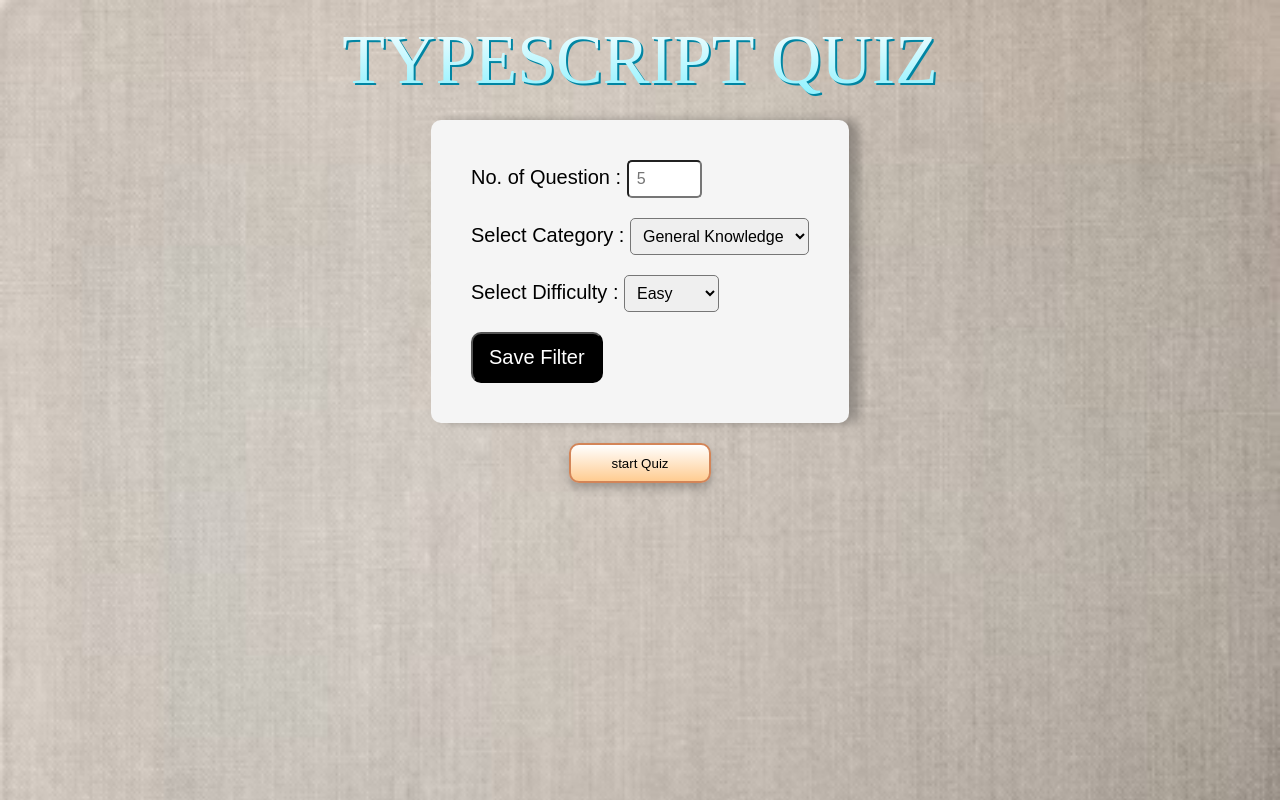
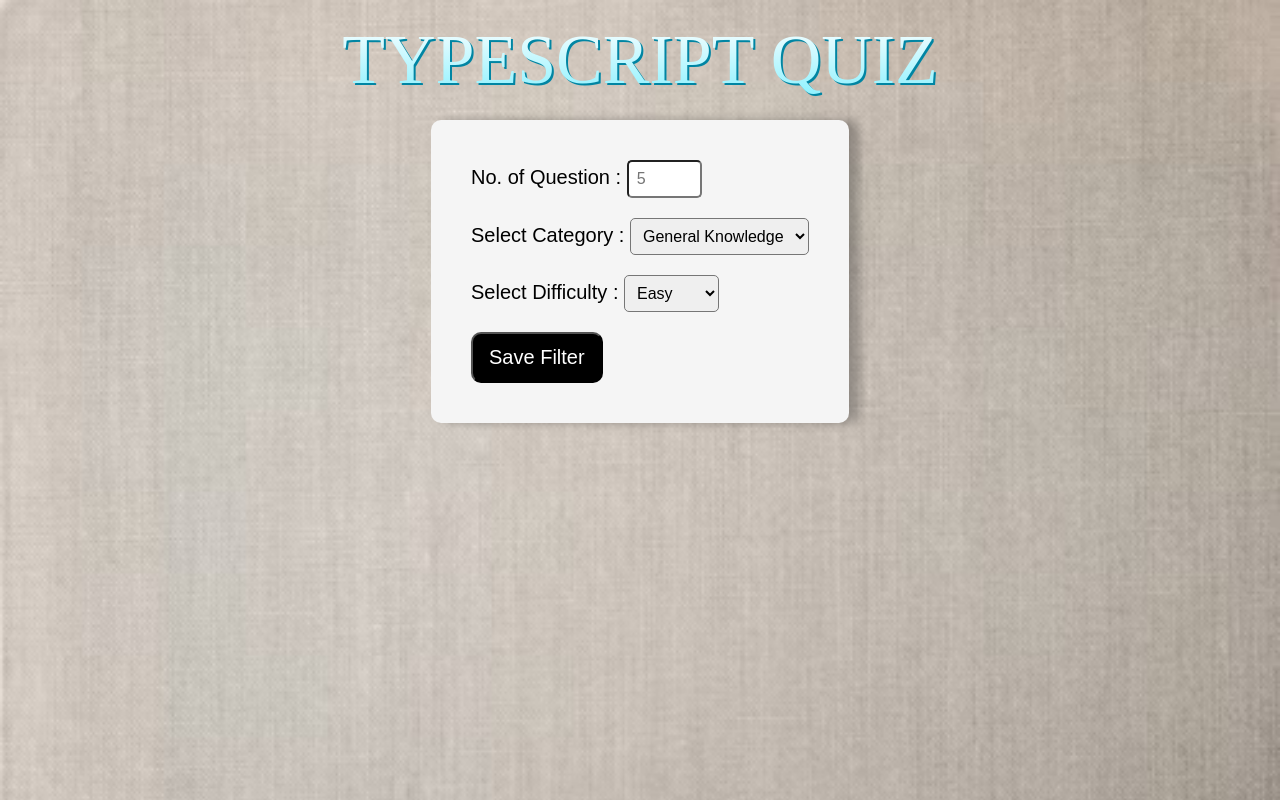
Before and after one commit to mahipurohit1/Typescript-Quiz-App, a React (Create React App) app: page / in a window 1280 px wide. Built offline with nearby package versions, Linux system fonts and the light colour scheme.

Commit message:
fix error

```diff
--- a/src/App.tsx
+++ b/src/App.tsx
@@ -108,8 +108,10 @@ const App: React.FC = () => {
             <br />
           </>
         )}
-        {gameOver ? <Form formDataHandler={formDataHandler} /> : null}
-        {gameOver ? (
+        {!showAlert && gameOver ? (
+          <Form formDataHandler={formDataHandler} />
+        ) : null}
+        {showAlert && gameOver ? (
           <button className="start" onClick={startTrivia}>
             {" "}
             start Quiz
```
